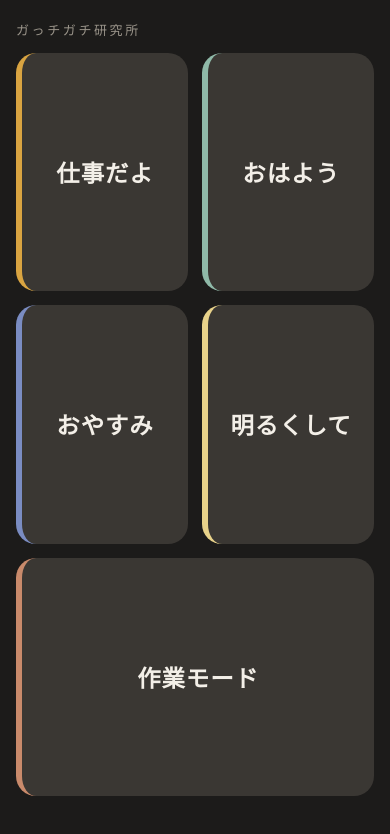
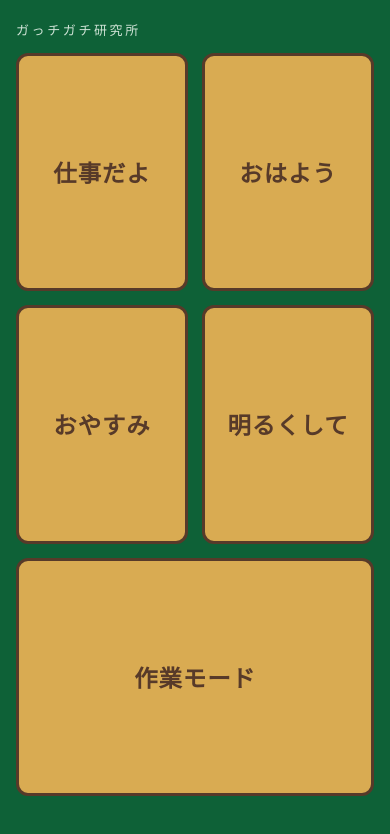
Before and after one commit to gattgati-wq/gacchigachi-floor, a plain HTML site: page docs/index.html in a window 390 px wide. Drawn offline with Linux system fonts and the light colour scheme.

Commit message:
iPhoneパネル：背景グリーン・ボタン黄土色・茶の文字と枠でフラットに
Co-Authored-By: Claude Sonnet 5.5 <noreply@anthropic.com>
Claude-Session: https://claude.ai/code/session_016pCuCGdighQHtpz9M1aJuq

```diff
--- a/docs/index.html
+++ b/docs/index.html
@@ -6,12 +6,16 @@
 <meta name="apple-mobile-web-app-capable" content="yes">
 <meta name="apple-mobile-web-app-title" content="ガッチ">
 <meta name="apple-mobile-web-app-status-bar-style" content="black-translucent">
-<meta name="theme-color" content="#1c1b1a">
+<meta name="theme-color" content="#0e6137">
 <title>ガッチ パネル</title>
 <style>
   :root{
-    --bg:#1c1b1a; --ink:#f3efe8; --sub:#9a948a;
-    --b1:#3a3733; --b1p:#55504a;
+    /* 色は予約システムのCSSから（みーが取得） */
+    --bg:#0e6137;      /* 背景：予約システムのグリーン */
+    --btn:#d9ab52;     /* ボタン：予約システムの黄土色 */
+    --btn-on:#c4963f;  /* 押した時（まなが決めた少し濃い黄土色） */
+    --brown:#573a29;   /* ボタンの文字と枠：予約システムの茶色 */
+    --ink:#f6efe0; --sub:#cfe3d6;
     --gap:14px;
   }
   *{box-sizing:border-box;-webkit-tap-highlight-color:transparent}
@@ -23,13 +27,13 @@
   .grid{flex:1;min-height:0;display:grid;grid-template-columns:1fr 1fr;
     grid-template-rows:repeat(3,1fr);gap:var(--gap)}
   .grid a{display:flex;align-items:center;justify-content:center;text-align:center;
-    background:var(--b1);color:var(--ink);text-decoration:none;
-    border-radius:20px;font-size:clamp(20px,6vw,26px);font-weight:600;letter-spacing:.04em;
-    border-left:6px solid var(--c);
-    transition:transform .08s,background .08s;user-select:none;-webkit-user-select:none}
-  .grid a:active,.grid a.on{background:var(--b1p);transform:scale(.97)}
+    background:var(--btn);color:var(--brown);text-decoration:none;
+    border:3px solid var(--brown);box-shadow:none;
+    border-radius:12px;font-size:clamp(20px,6vw,26px);font-weight:700;letter-spacing:.04em;
+    user-select:none;-webkit-user-select:none}
+  .grid a:active,.grid a.on{background:var(--btn-on)}
   .grid a.wide{grid-column:1 / -1}
-  .err{height:18px;margin-top:10px;font-size:12px;color:#e8a08a;text-align:center;visibility:hidden}
+  .err{height:18px;margin-top:10px;font-size:12px;color:#fff3d6;text-align:center;visibility:hidden}
   .err.show{visibility:visible}
 </style>
 </head>
@@ -43,20 +47,18 @@
 /* ===== 設定：ここだけ直せば動く =====
    name   … 画面のボタン名（scenes.md の呼び名と同じ）
    shortcut … iPhoneの「ショートカット」アプリに作った名前（動作は「ホーム → シーンを実行」）
-   color  … 左の細い色線
    将来、HA版に差し替える時は、この配列の href だけ入れ替える。 */
 const SCENES = [
-  { name:"仕事だよ",   shortcut:"仕事だよ",   color:"#d9a441" },
-  { name:"おはよう",   shortcut:"おはよう",   color:"#8fb9a8" },
-  { name:"おやすみ",   shortcut:"おやすみ",   color:"#7a8cc2" },
-  { name:"明るくして", shortcut:"明るくして", color:"#e8d28a" },
-  { name:"作業モード", shortcut:"作業モード", color:"#c98a6b", wide:true },
+  { name:"仕事だよ",   shortcut:"仕事だよ" },
+  { name:"おはよう",   shortcut:"おはよう" },
+  { name:"おやすみ",   shortcut:"おやすみ" },
+  { name:"明るくして", shortcut:"明るくして" },
+  { name:"作業モード", shortcut:"作業モード", wide:true },
 ];
 const grid = document.getElementById("grid");
 for (const s of SCENES) {
   const a = document.createElement("a");
   a.textContent = s.name;
-  a.style.setProperty("--c", s.color);
   if (s.wide) a.className = "wide";
   a.href = "shortcuts://run-shortcut?name=" + encodeURIComponent(s.shortcut);
   a.addEventListener("click", () => {
```
Also changed, not shown: floor/status/mana.json (+5 -5 lines), 1 other file.
